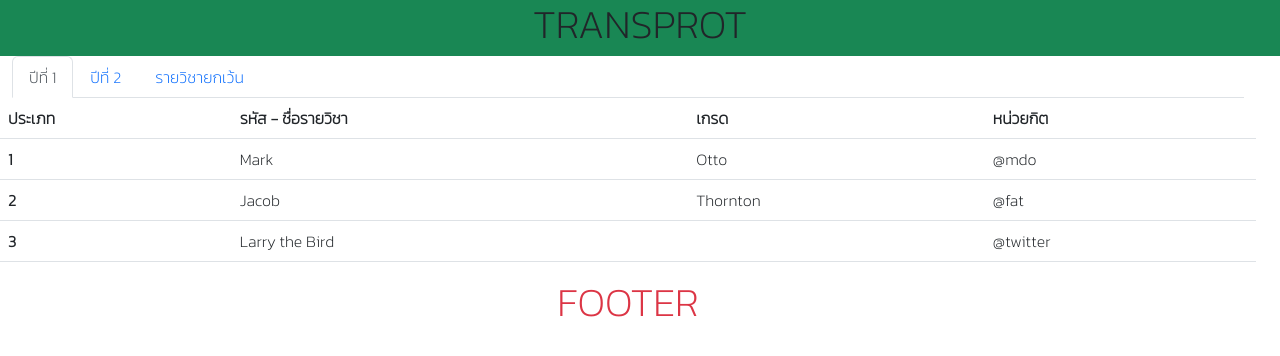
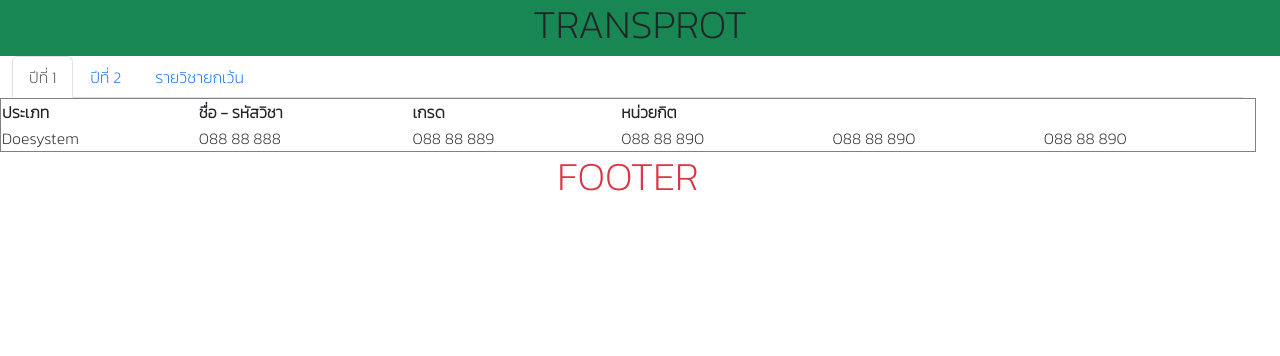
Before and after one commit to wannadamekjinda/miniProject, a Django app: page /showSubject in a window 1280 px wide. Shown: the top 356 px of the page. Run offline with Django 4.2, Linux system fonts and the light colour scheme; some libraries are stand-ins or nearby versions.

Commit message:
18/2/65 15.50

```diff
--- a/miniApp/views.py
+++ b/miniApp/views.py
@@ -9,3 +9,9 @@ def showSubject(request):
 
 def userLogin(request):
     return render(request,"userLogin.html")
+
+def rigister(request):
+    return render(request,'rigister.html')
+
+def showRigister(request):
+    return render(request,'showRigister.html')
--- a/miniProject/urls.py
+++ b/miniProject/urls.py
@@ -22,5 +22,6 @@ urlpatterns = [
     path('',views.base, name='base'),
     path('showSubject',views.showSubject,name='showSubject'),
     path('userLogin',views.userLogin,name='userLogin'),
-
+    path('rigister',views.rigister,name='rigister'),
+    path('showRigister',views.showRigister,name='showRigister'),
 ]
--- a/templates/showSubject.html
+++ b/templates/showSubject.html
@@ -16,34 +16,22 @@
                 </li>
             </ul>
         </div>
-    <table class="table">
-        <thead>
+    <table border="1">
         <tr>
-            <th scope="col">ประเภท</th>
-            <th scope="col">รหัส - ชื่อรายวิชา</th>
-            <th scope="col">เกรด</th>
-            <th scope="col">หน่วยกิต</th>
-        </tr>
-        </thead>
-        <tbody>
-        <tr>
-            <th scope="row">1</th>
-            <td>Mark</td>
-            <td>Otto</td>
-            <td>@mdo</td>
+            <th>ประเภท</th>
+            <th>ชื่อ - รหัสวิชา</th>
+            <th>เกรด</th>
+            <th colspan="3">หน่วยกิต</th>
+
         </tr>
         <tr>
-            <th scope="row">2</th>
-            <td>Jacob</td>
-            <td>Thornton</td>
-            <td>@fat</td>
+            <td>Doesystem</td>
+            <td>088 88 888</td>
+            <td>088 88 889</td>
+            <td>088 88 890</td>
+            <td>088 88 890</td>
+            <td>088 88 890</td>
         </tr>
-        <tr>
-            <th scope="row">3</th>
-            <td colspan="2">Larry the Bird</td>
-            <td>@twitter</td>
-        </tr>
-        </tbody>
     </table>
 </div>
 {% endblock %}
```
Also changed, not shown: templates/rigister.html (added, +10 -0 lines), templates/showRigister.html (added, +29 -0 lines).
